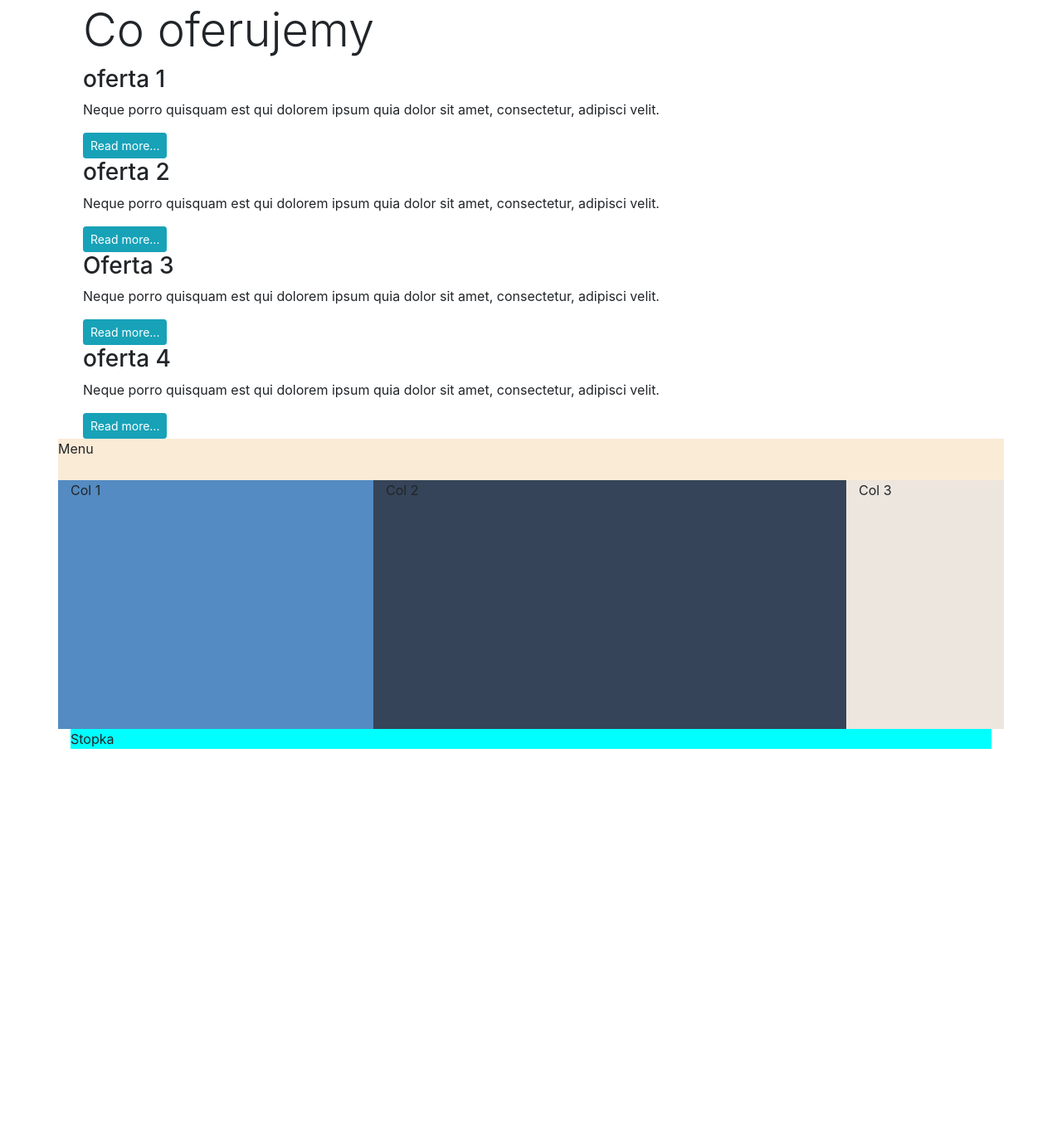
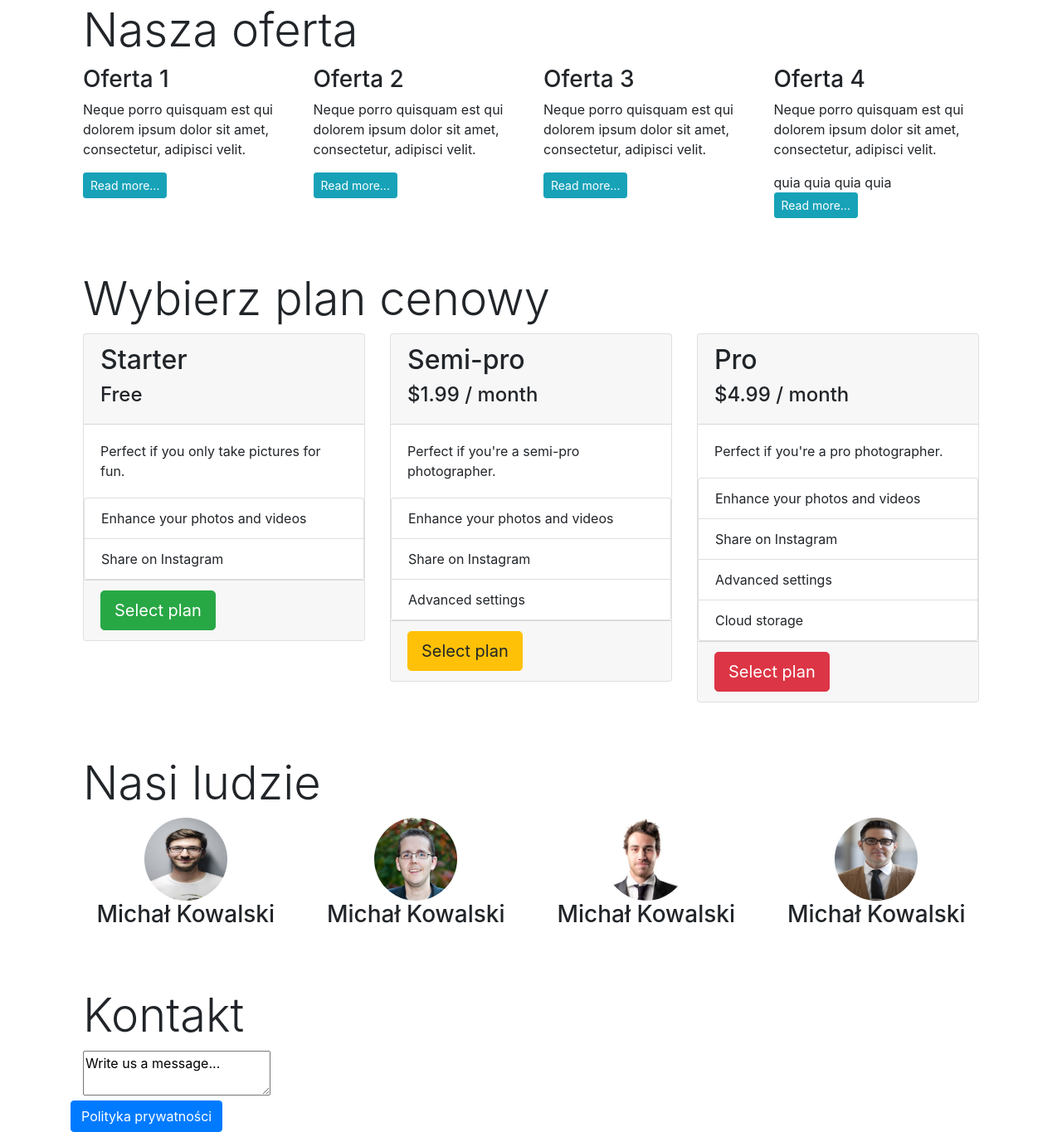
Before and after one commit to Jazinho/advanced-web-programming, a plain HTML site: page index.html in a window 1280 px wide. Shown: the part 2131-3496 px from the top of the page at 83% size. Before the commit the page ends 3034 px from the top, so only its background shows below. Drawn offline with nearby package versions, Linux system fonts and the light colour scheme.

Commit message:
workers section

```diff
--- a/index.html
+++ b/index.html
@@ -8,6 +8,7 @@
     <!-- Bootstrap CSS -->
     <link rel="stylesheet" href="https://stackpath.bootstrapcdn.com/bootstrap/4.1.3/css/bootstrap.min.css" integrity="sha384-MCw98/SFnGE8fJT3GXwEOngsV7Zt27NXFoaoApmYm81iuXoPkFOJwJ8ERdknLPMO" crossorigin="anonymous">
 
+    <link rel="stylesheet" href="https://maxcdn.bootstrapcdn.com/font-awesome/4.7.0/css/font-awesome.min.css">
     <link rel="stylesheet" href="style.css">
 </head>
 <body>
@@ -119,52 +120,162 @@
             </section>
 
             <section id=" section-oferta">
-                <h2 class="display-4">Co oferujemy </h2>
-                <h3>oferta 1</h3>
-                <p> Neque porro quisquam est qui dolorem ipsum quia
+                <h2 class="display-4">Nasza oferta</h2>
+                <div class="row">
+                    <div class="col-12 col-sm-6 col-lg-3">
+                        <h3>Oferta 1</h3>
+                        <p>Neque porro quisquam est qui dolorem ipsum
                             dolor sit amet, consectetur, adipisci velit.</p>
                         <a href="#" class="btn btn-sm btn-info">Read
                             more...</a>
-                <h3>oferta 2</h3>
-                <p> Neque porro quisquam est qui dolorem ipsum quia
-                    dolor sit amet, consectetur, adipisci velit.</p><a href="#" class="btn btn-sm btn-info">Read
-                more...</a>
-                <h3>Oferta 3</h3>
-                <p> Neque porro quisquam est qui dolorem ipsum quia
+                    </div>
+
+                    <div class="col-12 col-sm-6 col-lg-3">
+                        <h3>Oferta 2</h3>
+                        <p>Neque porro quisquam est qui dolorem ipsum
                             dolor sit amet, consectetur, adipisci velit.</p>
                         <a href="#" class="btn btn-sm btn-info">Read
                             more...</a>
-                <h3>oferta 4</h3>
-                <p> Neque porro quisquam est qui dolorem ipsum quia
+                    </div>
+                    <div class="col-12 col-sm-6 col-lg-3">
+                        <h3>Oferta 3</h3>
+                        <p>Neque porro quisquam est qui dolorem ipsum
                             dolor sit amet, consectetur, adipisci velit.</p>
                         <a href="#" class="btn btn-sm btn-info">Read
                             more...</a>
+                    </div>
+                    <div class="col-12 col-sm-6 col-lg-3">
+                        <h3>Oferta 4</h3>
+                        <p>Neque porro quisquam est qui dolorem ipsum
+                            dolor sit amet, consectetur, adipisci velit.</p>
+                        quia
+                        quia
+                        quia
+                        quia
+                        <a href="#" class="btn btn-sm btn-info">Read
+                        more...</a>
+                    </div>
+                </div>
+            </section>
+
+            <section id=" section-cennik">
+                <h2 class="display-4">Wybierz plan cenowy</h2>
+                <div class="row">
+                    <div class="col-12 col-md-4">
+                        <div class="card">
+                            <div class="card-header">
+                                <h2>Starter</h2>
+                                <h4>Free</h4>
+                            </div>
+                            <div class="card-body">
+                                <p class="card-text">Perfect if you only take pictures for fun.</p>
+                            </div>
+                            <ul class="list-group">
+                                <li class="list-group-item">Enhance your photos and videos</li>
+                                <li class="list-group-item">Share on Instagram</li>
+                            </ul>
+                            <div class="card-footer">
+                                <a href="#" class="btn btn-success btn-lg">Select plan</a>
+                            </div>
+                        </div>
+                    </div>
+                    <div class="col-12 col-md-4">
+                        <div class="card">
+                            <div class="card-header">
+                                <h2>Semi-pro</h2>
+                                <h4>$1.99 / month</h4>
+                            </div>
+                            <div class="card-body"><p class="card-text">Perfect if you're a semi-pro photographer.</p>
+                            </div>
+                            <ul class="list-group">
+                                <li class="list-group-item">Enhance your photos and videos</li>
+                                <li class="list-group-item">Share on Instagram</li>
+                                <li class="list-group-item">Advanced settings</li>
+                            </ul>
+                            <div class="card-footer">
+                                <a href="#" class="btn btn-warning btn-lg">Select plan</a>
+                            </div>
+                        </div>
+                    </div>
+                    <div class="col-12 col-md-4">
+                        <div class="card">
+                            <div class="card-header">
+                                <h2>Pro</h2>
+                                <h4>$4.99 / month</h4>
+                            </div>
+                            <div class="card-body">
+                                <p class="card-text">Perfect if you're a pro photographer.</p>
+                            </div>
+                            <ul class="list-group">
+                                <li class="list-group-item">Enhance your photos and videos</li>
+                                <li class="list-group-item">Share on Instagram</li>
+                                <li class="list-group-item">Advanced settings</li>
+                                <li class="list-group-item">Cloud storage</li>
+                            </ul>
+                            <div class="card-footer">
+                                <a href="#" class="btn btn-danger btn-lg">Select plan</a>
+                            </div>
+                        </div>
+                    </div>
+                </div>
+            </section>
+
+            <section id="workers">
+                <h2 class="display-4">Nasi ludzie</h2>
+                <div class="row workers">
+                    <div class="col-12 col-sm-6 col-lg-3">
+                        <img src="img/worker1.jpeg">
+                        <h3>Michał Kowalski</h3>
+                    </div>
+
+                    <div class="col-12 col-sm-6 col-lg-3">
+                        <img src="img/worker2.jpg">
+                        <h3>Michał Kowalski</h3>
+                    </div>
+                    <div class="col-12 col-sm-6 col-lg-3">
+                        <img src="img/woorker3.jpg">
+                        <h3>Michał Kowalski</h3>
+                    </div>
+                    <div class="col-12 col-sm-6 col-lg-3">
+                        <img src="img/worker4.jpg">
+                        <h3>Michał Kowalski</h3>
+                    </div>
+                </div>
+            </section>
+
+            <section id="contact-form">
+                <h2 class="display-4">Kontakt</h2>
+                <textarea>Write us a message...</textarea>
             </section>
         </div>
 
 
 
-        <div class="row" style="height: 50px; background-color: antiquewhite">
-            Menu
+        <footer>
+            <div class=”container”>
+                <button type="button" class="btn btn-primary" data-toggle="modal" data-target="#modal">
+                    Polityka prywatności
+                </button>
             </div>
+        </footer>
 
-        <div class="row" style="height: 300px">
-            <div class="col-lg-4 col-sm-5 col-12" style="background-color: #548BC2">
-                Col 1
+        <div class="modal fade" id="modal" tabindex="-1" role="dialog">
+            <div class="modal-dialog modal-lg " role="document">
+                <div class="modal-content">
+                    <div class="modal-content">
+                        <div class="modal-header">
+                            <button type="button" class="close" data-dismiss="modal" aria-label="Close"><span ariahidden="true">×</span></button>
+                            <h4 class="modal-title" id="modalLabel">Modal title</h4>
                         </div>
-
-            <div class="col-lg-6 col-sm-7 col-12" style="background-color: #354458">
-                Col 2
+                        <div class="modal-body">
+                            ...
                         </div>
-
-            <div class="col-lg-2 col-sm-6 col-12" style="background-color: #EDE6DE">
-                Col 3
+                        <div class="modal-footer">
+                            <button type="button" class="btn btn-default" datadismiss="modal">Close</button>
                         </div>
                 </div>
-
-        <footer style="background-color: aqua">
-            Stopka
-        </footer>
+            </div>
+        </div>
 
     </div>
 
--- a/style.css
+++ b/style.css
@@ -14,3 +14,13 @@
 section {
     padding-top: 4rem;
 }
+
+.workers > div {
+    text-align: center;
+}
+
+.workers > div > img {
+    height: 100px;
+    width: 100px;
+    border-radius: 50px;
+}
```
Also changed, not shown: img/woorker3.jpg (added), img/worker1.jpeg (added), img/worker2.jpg (added), img/worker4.jpg (added). Lines whose indentation alone changed are shown as unchanged.
